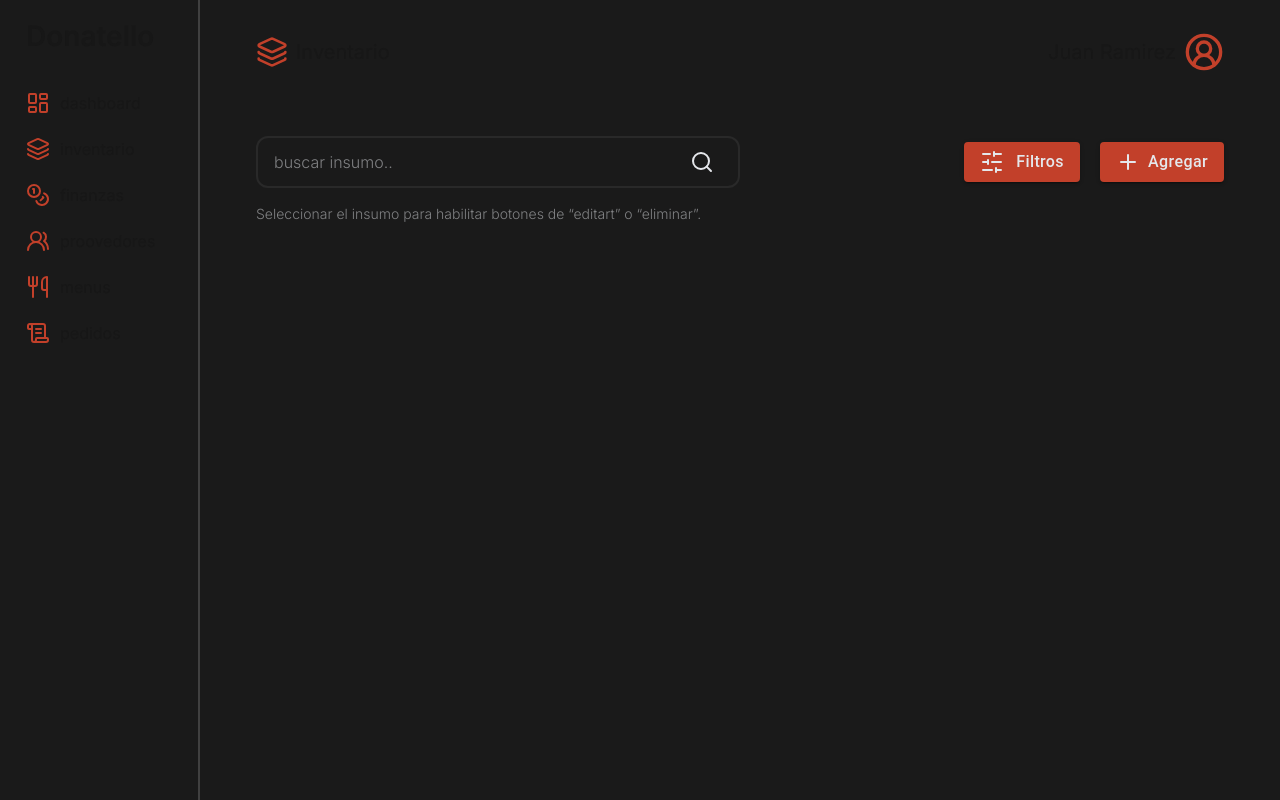
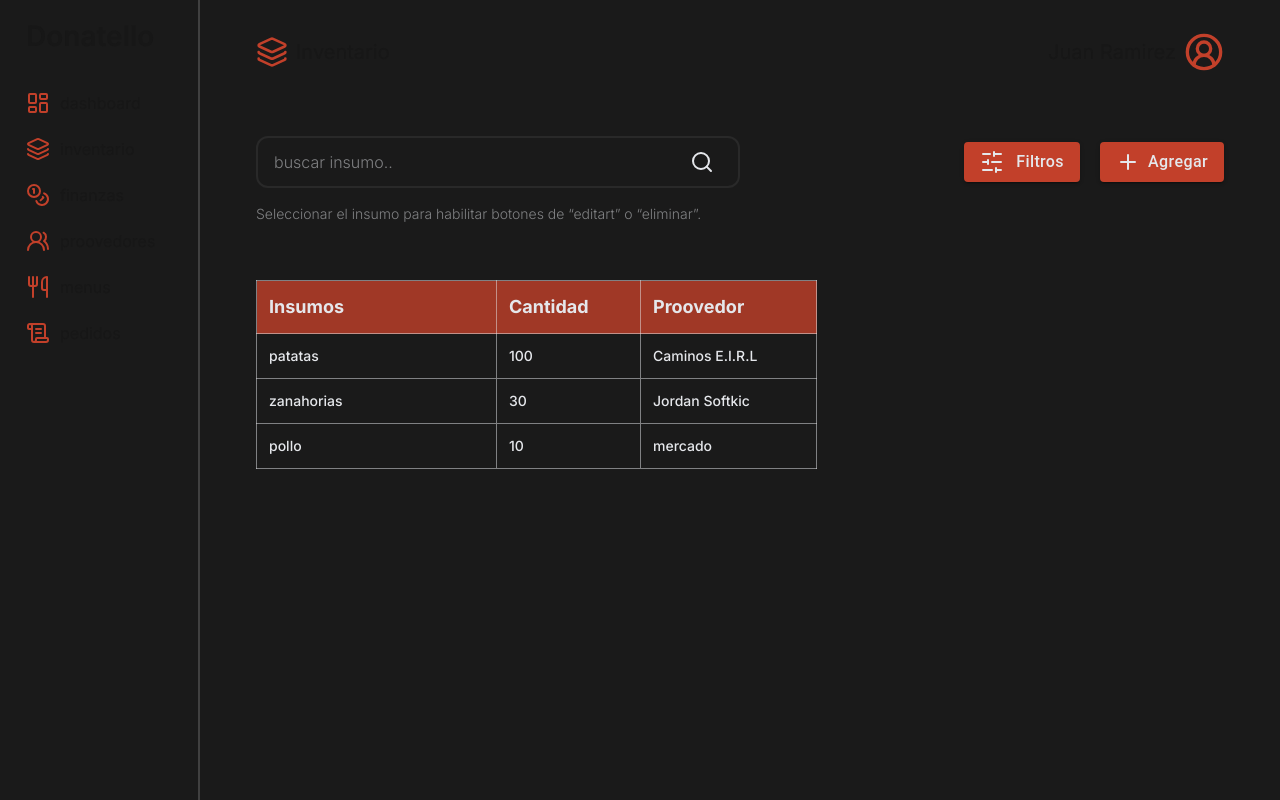
Before and after one commit to juanRCoder/donatello-app, a Next.js app: page /inventario in a window 1280 px wide. Built offline with nearby package versions, Linux system fonts and the light colour scheme; what @mui/material-nextjs would draw is missing.

Commit message:
feat: agregar tabla grafica de insumos(supplies) y modal de editar

```diff
--- a/package.json
+++ b/package.json
@@ -19,6 +19,7 @@
     "next": "15.1.3",
     "react": "^19.0.0",
     "react-dom": "^19.0.0",
+    "react-icons": "^5.4.0",
     "styled-components": "^6.1.14"
   },
   "devDependencies": {
--- a/src/app/inventario/page.tsx
+++ b/src/app/inventario/page.tsx
@@ -1,4 +1,5 @@
 import FilterActions from '@/components/inventario/FilterActions'
+import SupplyList from '@/components/inventario/SupplyList'
 import TitleBar from '@/components/TitleBar'
 import { Layers } from 'lucide-react'
 import React from 'react'
@@ -10,6 +11,7 @@ export default function InventarioPage() {
       <article>
         <FilterActions />
         <p className='py-4 text-sm font-light text-cst_white/50'>Seleccionar el insumo para habilitar botones de “editart” o “eliminar”.</p>
+        <SupplyList />
       </article>
     </section>
   )
--- a/src/components/inventario/ModalAddSupply.tsx
+++ b/src/components/inventario/ModalAddSupply.tsx
@@ -2,12 +2,12 @@ import { X } from 'lucide-react';
 import InputCustom from '../InputCustom';
 import BtnCustom from '../BtnCustom';
 
-export default function ModalAddSupply({ onClick }: { onClick: () => void }) {
+export default function ModalAddSupply({ onClick, action }: { onClick: () => void, action: "agregar" | "editar" }) {
   return (
     <aside className='fixed top-0 left-0 min-h-screen w-full bg-black/50 flex justify-center items-start' onClick={onClick}>
       <section className='w-full sm:w-auto min-h-screen sm:min-h-0 sm:mt-10 p-5 bg-[#121212]' onClick={(e) => e.stopPropagation()}>
         <div className='flex justify-between items-center sm:min-w-96'>
-          <h1 className='text-2xl font-bold'>añadir insumo</h1>
+          <h1 className='text-2xl font-bold'>{action} insumo</h1>
           <X className='h-6 w-6 cursor-pointer' onClick={onClick} />
         </div>
         <form className='flex flex-col gap-4 mt-4'>
--- /dev/null
+++ b/src/components/inventario/OptionsSupply.tsx
@@ -0,0 +1,21 @@
+'use client'
+import { useState } from "react";
+import { FaEdit, FaRegTrashAlt } from "react-icons/fa";
+import ModalAddSupply from "./ModalAddSupply";
+
+
+export default function OptionsSupply({ supplyId }: { supplyId: string }) {
+  const [modalUpdate, setModalUpdate] = useState<boolean>(false);
+  console.log(supplyId)
+  return (
+    <div className='flex items-center gap-4 ml-4'>
+      <span className="p-3 rounded-full cursor-pointer hover:bg-primary_200" onClick={()=>setModalUpdate(true)}>
+        <FaEdit className="text-lg text-white" />
+      </span>
+      <span className="p-3 rounded-full cursor-pointer hover:bg-primary_200">
+        <FaRegTrashAlt className="text-lg text-white" />
+      </span>
+      {modalUpdate && <ModalAddSupply action="editar" onClick={()=>setModalUpdate(false)}/>}
+    </div>
+  )
+}
--- /dev/null
+++ b/src/components/inventario/SupplyList.tsx
@@ -0,0 +1,42 @@
+import OptionsSupply from "./OptionsSupply"
+
+export default function SupplyList() {
+  const supplies = [
+    { id: 'assgg12345', name: 'patatas', quantity: 100, supplier: 'Caminos E.I.R.L' },
+    { id: '1shjfsv584', name: 'zanahorias', quantity: 30, supplier: 'Jordan Softkic' },
+    { id: '326hsc1462', name: 'pollo', quantity: 10, supplier: 'mercado' }
+  ]
+
+  return (
+    <div className="relative overflow-x-auto mt-10">
+      <table className="text-sm text-left rtl:text-right text-gray-500 dark:text-gray-400">
+        <thead className="text-lg text-cst_white bg-primary_200/80 border border-cst_white/50">
+          <tr >
+            <th scope="col" className="w-60 p-3 border border-cst_white/50">
+              Insumos
+            </th>
+            <th scope="col" className="w-36 pr-10 p-3 border border-cst_white/50">
+              Cantidad
+            </th>
+            <th scope="col" className="w-44 pr-10 p-3 border border-cst_white/50">
+              Proovedor
+            </th>
+          </tr>
+        </thead>
+        <tbody>
+          {supplies.map(spl => (
+            <tr key={spl.id} className="hover:bg-primary_200/25 transition text-cst_white border border-cst_white/50 relative group">
+              <th scope="row" className="border-r border-cst_white/50 p-3 font-medium">{spl.name}</th>
+              <th scope="row" className="border-r border-cst_white/50 p-3 font-medium">{spl.quantity}</th>
+              <th scope="row" className="p-3 font-medium">{spl.supplier}</th>
+              <td className='hidden group-hover:block absolute top-0 lef-0 h-full'>
+                <OptionsSupply supplyId={spl.id} />
+              </td>
+            </tr>
+          ))}
+        </tbody>
+      </table>
+    </div>
+
+  )
+}
--- a/tailwind.config.ts
+++ b/tailwind.config.ts
@@ -20,7 +20,6 @@ export default {
         cst_green: '#99F694',
         cst_white: '#E5E7EB',
         // --primary-100:#8B0000;
-        // --primary-200:#c2402a;
         // --primary-300:#ffa282;
         // --accent-100:#FF4500;
         // --text-100:#FFFFFF;
```
Also changed, not shown: src/components/components.md (added), 1 other file (tests, documents, lock files or other folders).
